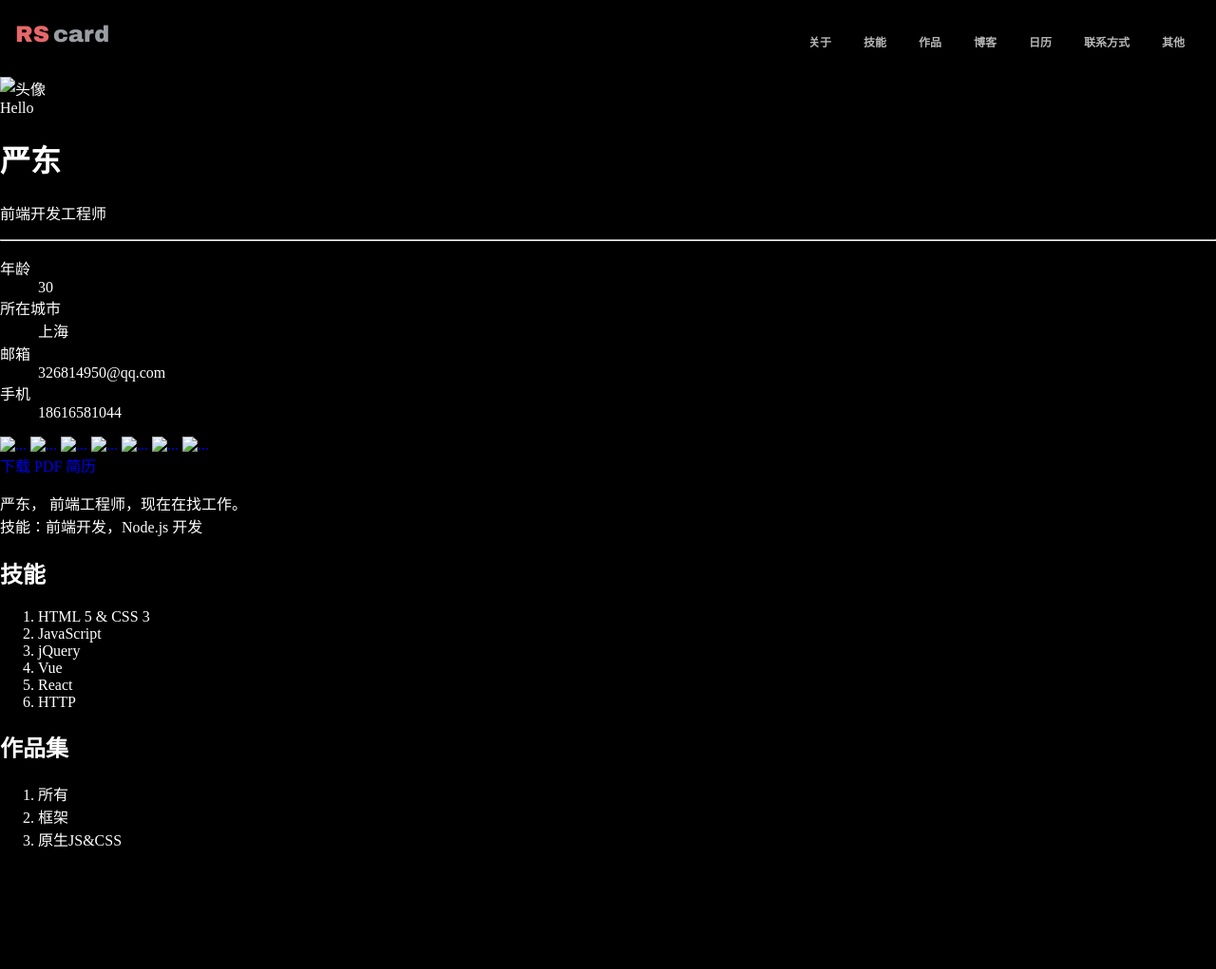
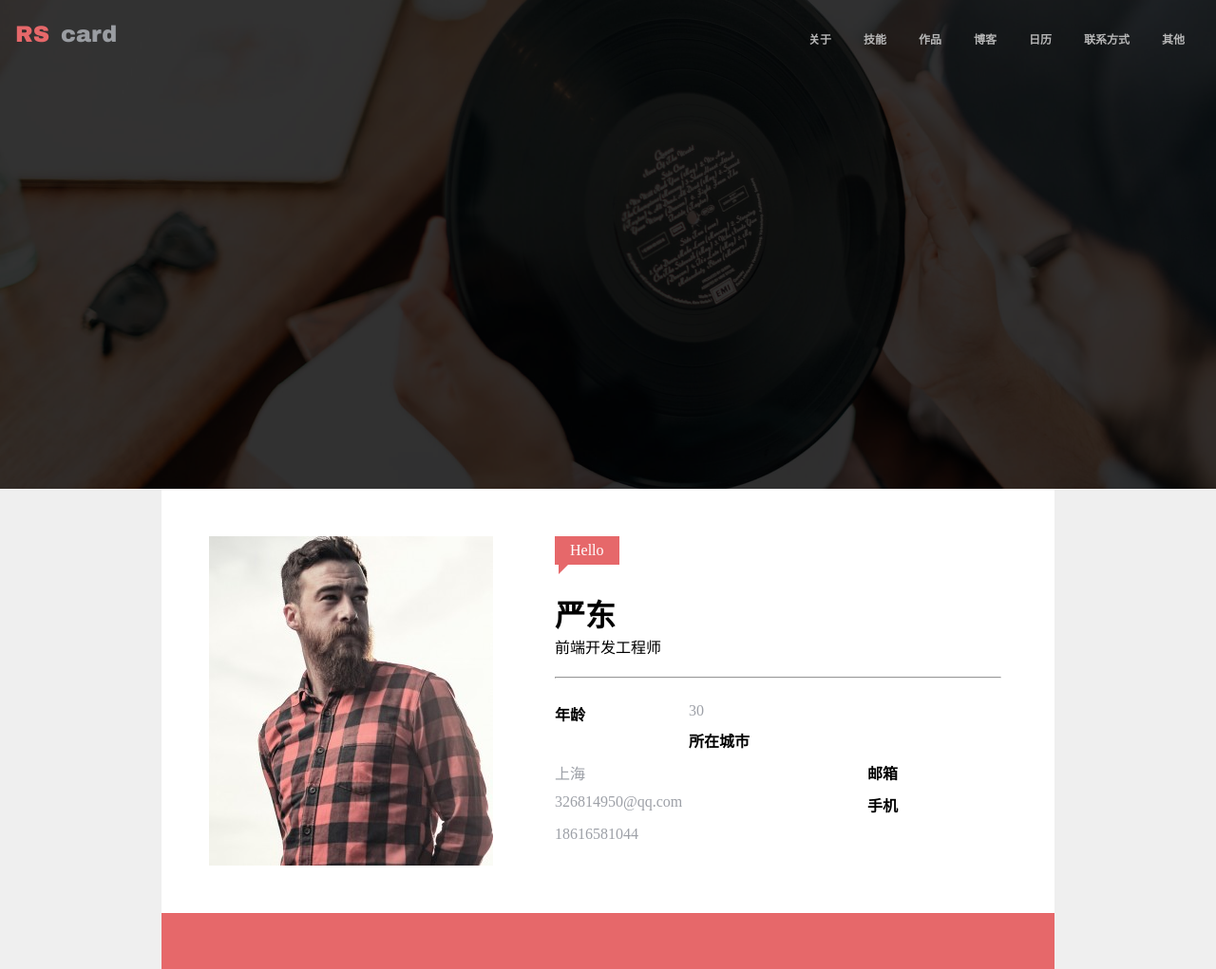
Before and after one commit to dawsonyan186/resume, a plain HTML site: page index.html in a window 1280 px wide. Shown: the top 1021 px of the page at 95% size. Before the commit the page ends 912 px from the top, so only its background shows below. Drawn offline with Linux system fonts and the light colour scheme.

Commit message:
简历第二版

```diff
--- a/index.html
+++ b/index.html
@@ -3,14 +3,17 @@
 <head>
     <title>严东的个人简历</title>
     <link rel="stylesheet" href="style.css">
+    <script type="text/javascript" src="//at.alicdn.com/t/font_455237_82v3qs1b5qj8aor.js"></script>
 </head>
 <body>
-<div class="topNavBar clearfix">
+<div class="topNavBar">
+    <div class="topNavBar-inner clearfix">
         <a class="logo" href="#" alt="logo">
-        <span class="rs">RS</span><span class="card">card</span>
+            <span class="rs">RS</span>
+            <span class="crd">card</span>
         </a>
         <nav>
-        <ul>
+            <ul class="clearfix">
                 <li><a href="#">关于</a></li>
                 <li><a href="#">技能</a></li>
                 <li><a href="#">作品</a></li>
@@ -21,16 +24,19 @@
             </ul>
         </nav>
     </div>
-<div class="banner" style="background-image: url(#)"></div>
+</div>
+<div class="banner">
+    <div class="mask"></div>
+</div>
 <main>
     <div class="card">
-        <div class="pictureAndText">
+        <div class="pictureAndText clearfix">
             <div class="picture">
-                <img src="" alt="头像">
             </div>
             <div class="text">
-                <div class="profile">
-                    <span class="welcome">Hello</span>
+                <span class="welcome">Hello
+                    <span class="triangle"></span>
+                </span>
                 <h1>严东</h1>
                 <p>前端开发工程师</p>
                 <hr>
@@ -46,15 +52,27 @@
                 </dl>
             </div>
         </div>
-        </div>
         <footer class="media">
-            <a href="#"><img src="#" alt="..."></a>
-            <a href="#"><img src="#" alt="..."></a>
-            <a href="#"><img src="#" alt="..."></a>
-            <a href="#"><img src="#" alt="..."></a>
-            <a href="#"><img src="#" alt="..."></a>
-            <a href="#"><img src="#" alt="..."></a>
-            <a href="#"><img src="#" alt="..."></a>
+            <a href="javascript:">
+                <svg class="icon" aria-hidden="true">
+                  <use xmlns:xlink="http://www.w3.org/1999/xlink" xlink:href="#icon-github"></use>
+                </svg>
+            </a>
+            <a href="javascript:">
+                <svg class="icon" aria-hidden="true">
+                  <use xmlns:xlink="http://www.w3.org/1999/xlink" xlink:href="#icon-jirengulogojichu1"></use>
+                </svg>
+            </a>
+            <a href="javascript:">
+                <svg class="icon" aria-hidden="true">
+                  <use xmlns:xlink="http://www.w3.org/1999/xlink" xlink:href="#icon-ziyuan"></use>
+                </svg>
+            </a>
+            <a href="javascript:">
+                <svg class="icon" aria-hidden="true">
+                  <use xmlns:xlink="http://www.w3.org/1999/xlink" xlink:href="#icon-facebook"></use>
+                </svg>
+            </a>
         </footer>
     </div>
 
--- a/style.css
+++ b/style.css
@@ -1,6 +1,9 @@
+* {
+    margin: 0;
+    padding: 0;
+}
 body {
-    background: black;
-    color: white;
+    background: #efefef;
     margin: 0;
 }
 
@@ -16,7 +19,11 @@ a {
 
 /*上面不要看*/
 .topNavBar {
-    padding: 20px 16px;
+    padding: 20px 0px;
+    position: fixed;
+    top: 0;
+    left: 0;
+    width: 100%;
 }
 
 .topNavBar .logo {
@@ -31,8 +38,8 @@ a {
     margin-right: 4px;
 }
 
-.topNavBar .logo .card {
-    color: #9A9DA2;
+.topNavBar .logo .crd {
+    color: #9a9da2;
 }
 
 .topNavBar nav {
@@ -62,12 +69,124 @@ a {
     font-size: 12px;
     color: #b7b7b7;
     font-weight: bolder;
-    border-top: 3px solid transparent;
-    border-bottom: 3px solid transparent;
-    padding: 5px 0px 5px 0px;
+    border:; 3px solid transparent;
+    padding: 5px 0px;
     display: block;
 }
 
 .topNavBar nav ul > li > a:hover {
     border-bottom-color: #DC6465;
 }
+
+.banner{
+    height: 515px;
+    background-image: url(./images/rs-cover.jpg);
+    background-position: center center;
+    background-size: cover;
+}
+
+.banner .mask {
+    height: 515px;
+    background-color: rgba(0, 0, 0, 0.8);
+}
+
+.topNavBar-inner {
+    padding: 0 16px;
+}
+
+.card {
+    max-width: 940px;
+    margin-left: auto;
+    margin-right: auto;
+    background-color: #ffffff;
+}
+
+.card .pictureAndText {
+    padding: 50px;
+}
+
+.card .picture {
+    float: left;
+    background-image: url(./images/avatar.jpg);
+    height: 347px;
+    width: 299px;
+}
+.card .text {
+    float: left;
+    margin-left: 65px;
+    width: 470px;
+}
+
+.card .welcome {
+    background: #e6686a;
+    color: white;
+    display: inline-block;
+    padding: 4px 16px;
+    line-height: 22px;
+    position: relative;
+    margin-bottom: 10px;
+}
+
+.card .welcome .triangle {
+    display: block;
+    border: 10px solid transparent;
+    width: 0px;
+    border-left-color: #e6686a;
+    border-top-width: 0px;
+    position: absolute;
+    left: 4px;
+    top: 100%;
+}
+
+.card .text h1 {
+    margin-top: 18px;
+}
+
+.card .text hr {
+    margin: 20px 0;
+}
+
+.card dl dt {
+    width: 30%;
+    font-weight: bold;
+}
+
+.card dl dd {
+    width: 70%;
+    color: #9da0a7;
+}
+
+.card dl dt,dd {
+    float: left;
+    padding: 5px 0;
+}
+
+.card > footer.media {
+    background: #E6686A;
+    text-align: center;
+}
+
+.card > footer.media > a {
+    display: inline-block;
+    width: 40px;
+    line-height: 30px;
+    padding: 5px 0;
+    border-radius: 50%;
+    margin: 16px;
+}
+
+a {
+    color: inherit;
+    text-decoration: none;
+}
+
+.card > footer.media > a:hover{
+  background: #CF5D5F;
+}
+
+.card svg {
+    width: 30px;
+    height: 30px;
+    fill: white;
+    vertical-align: top;
+}
```
Also changed, not shown: images/avatar.jpg (added), images/rs-cover.jpg (added). Lines whose indentation alone changed are shown as unchanged.
